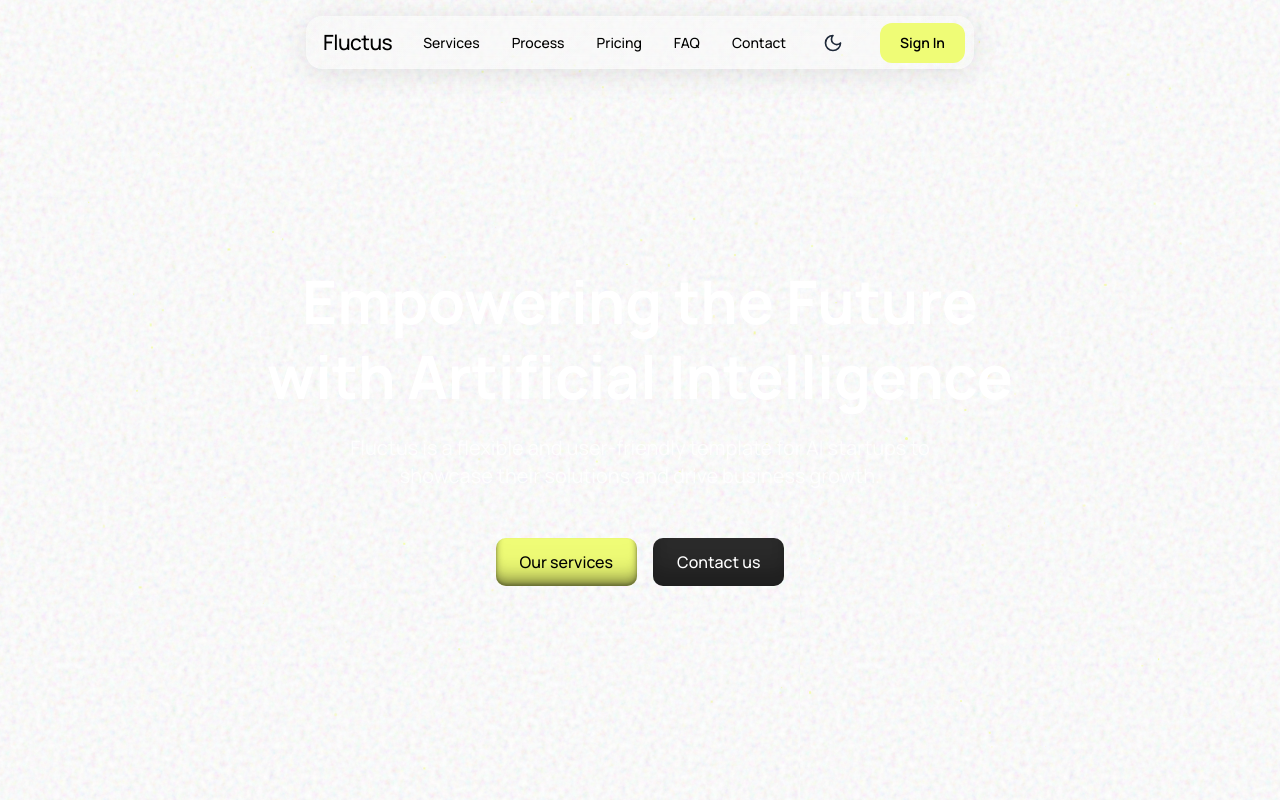
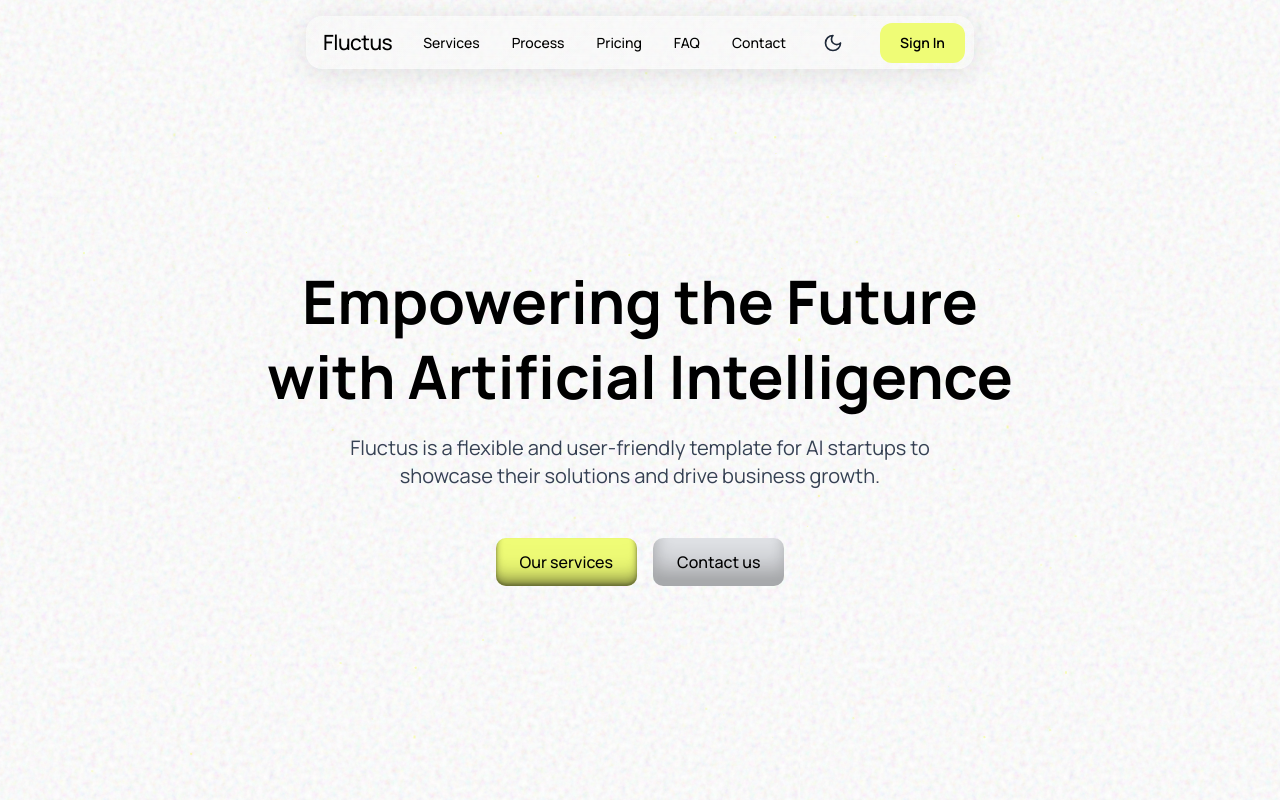
Before and after one commit to jamolweb/AI-branding-frontend, a Next.js app: page / in a window 1280 px wide. Shown: the top 800 px of the page. Built offline with nearby package versions, Linux system fonts and the light colour scheme.

Commit message:
Enhance HeroSection component with theme support using next-themes; implement conditional styling for dark and light modes to improve visual consistency and user experience.

```diff
--- a/src/components/layout/homePage/HeroSection.tsx
+++ b/src/components/layout/homePage/HeroSection.tsx
@@ -1,36 +1,52 @@
 'use client'
 
+import { useTheme } from 'next-themes'
 import Link from 'next/link'
+import { useEffect, useState } from 'react'
 import StarBackground from './StarBackground'
 
 const HeroSection = () => {
+	const { resolvedTheme } = useTheme()
+	const [mounted, setMounted] = useState(false)
+
+	useEffect(() => {
+		setMounted(true)
+	}, [])
+
+	if (!mounted) return null
+
+	// Theme-based styles
+	const isDarkMode = resolvedTheme === 'dark'
+	const textColor = isDarkMode ? 'text-white' : 'text-black'
+	const subTextColor = isDarkMode ? 'text-white/80' : 'text-gray-700'
+	const buttonBg = isDarkMode
+		? 'bg-zinc-800 hover:bg-zinc-700 text-white'
+		: 'bg-gray-200 hover:bg-gray-300 text-black'
+
 	return (
-		<div className='relative bg-transparent  z-0 flex-col items-center text-center pt-16 pb-24 overflow-hidden'>
+		<div className='relative bg-transparent z-0 flex-col items-center text-center pt-16 pb-24 overflow-hidden'>
 			<StarBackground />
 
 			<div className='framer-content-wrapper mt-34 flex flex-col items-center text-center pt-16 pb-24'>
 				<div className='framer-heading-wrapper'>
 					<div className='framer-text-wrapper flex flex-col gap-5'>
-						{/* Main heading */}
 						<div className='flex flex-col justify-center opacity-100 flex-shrink-0 will-change-transform'>
 							<h1
-								className='text-white text-6xl md:text-6xl font-bold max-w-4xl leading-tight'
+								className={`${textColor} text-6xl md:text-6xl font-bold max-w-4xl leading-tight`}
 								style={{ fontFamily: 'var(--framer-font-family)' }}
 							>
 								Empowering the Future <br /> with Artificial Intelligence
 							</h1>
 						</div>
 
-						{/* Description */}
 						<div className='flex flex-col justify-center opacity-100 flex-shrink-0 will-change-transform'>
-							<p className='text-white/80 text-xl max-w-2xl mx-auto'>
+							<p className={`${subTextColor} text-xl max-w-2xl mx-auto`}>
 								Fluctus is a flexible and user-friendly template for AI startups
 								to showcase their solutions and drive business growth.
 							</p>
 						</div>
 					</div>
 
-					{/* CTA buttons - hidden on mobile/tablet */}
 					<div className='hidden lg:flex gap-4 justify-center mt-12 opacity-100 will-change-transform'>
 						<Link
 							href='/#services'
@@ -48,9 +64,8 @@ const HeroSection = () => {
 						</Link>
 						<Link
 							href='/#contact'
-							className='bg-zinc-800 hover:bg-zinc-700 text-white px-6 py-3 rounded-xl font-medium transition-colors'
+							className={`${buttonBg} px-6 py-3 rounded-xl font-medium transition-colors`}
 							style={{
-								backgroundColor: 'rgb(45, 45, 45)',
 								borderRadius: '10px',
 								boxShadow:
 									'rgba(0, 0, 0, 0.17) 1px -14px 14px 0px inset, rgba(0, 0, 0, 0.1) 3px -30px 18px 0px inset, rgba(0, 0, 0, 0.03) 5px -54px 22px 0px inset, rgba(0, 0, 0, 0) 7px -84px 24px 0px inset',
```
